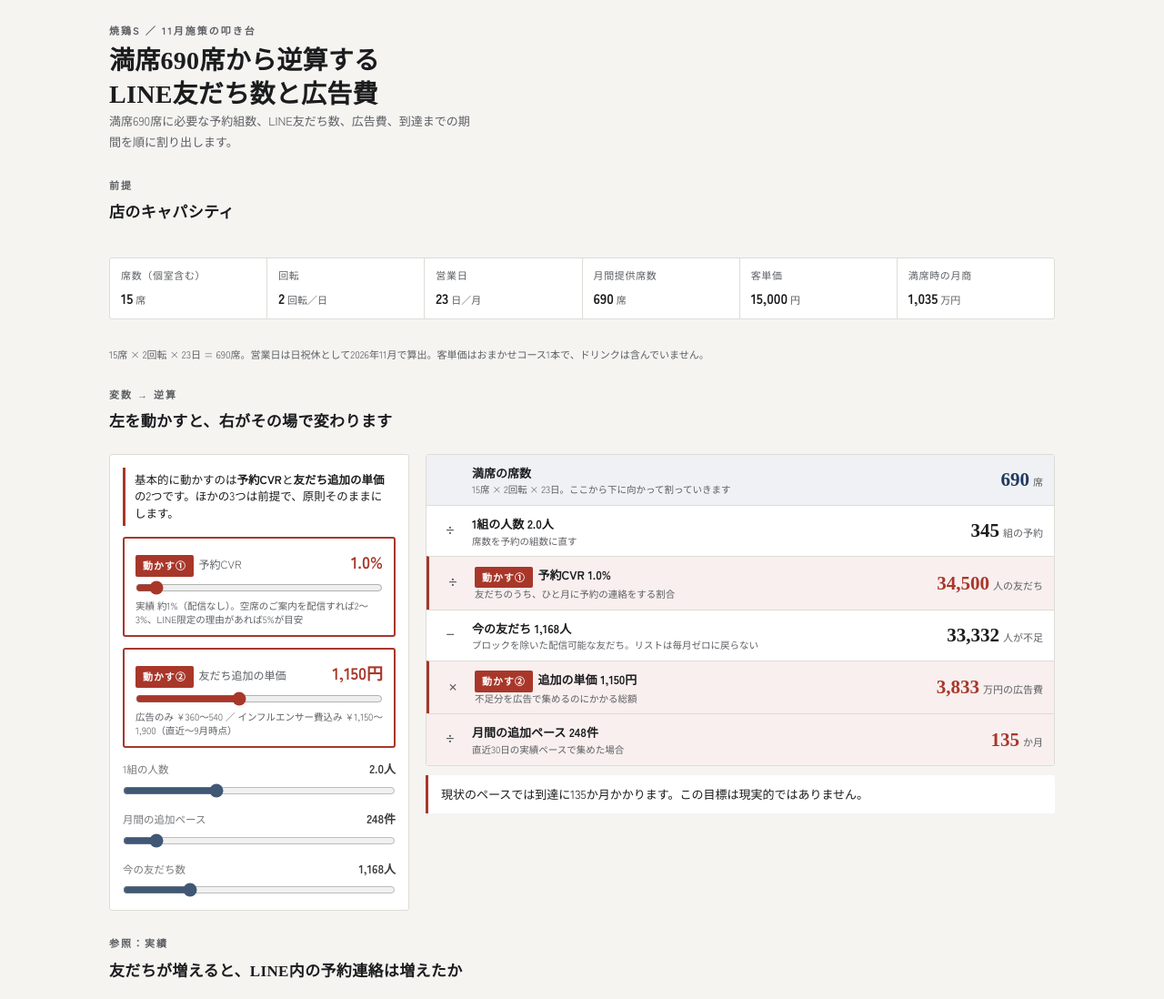
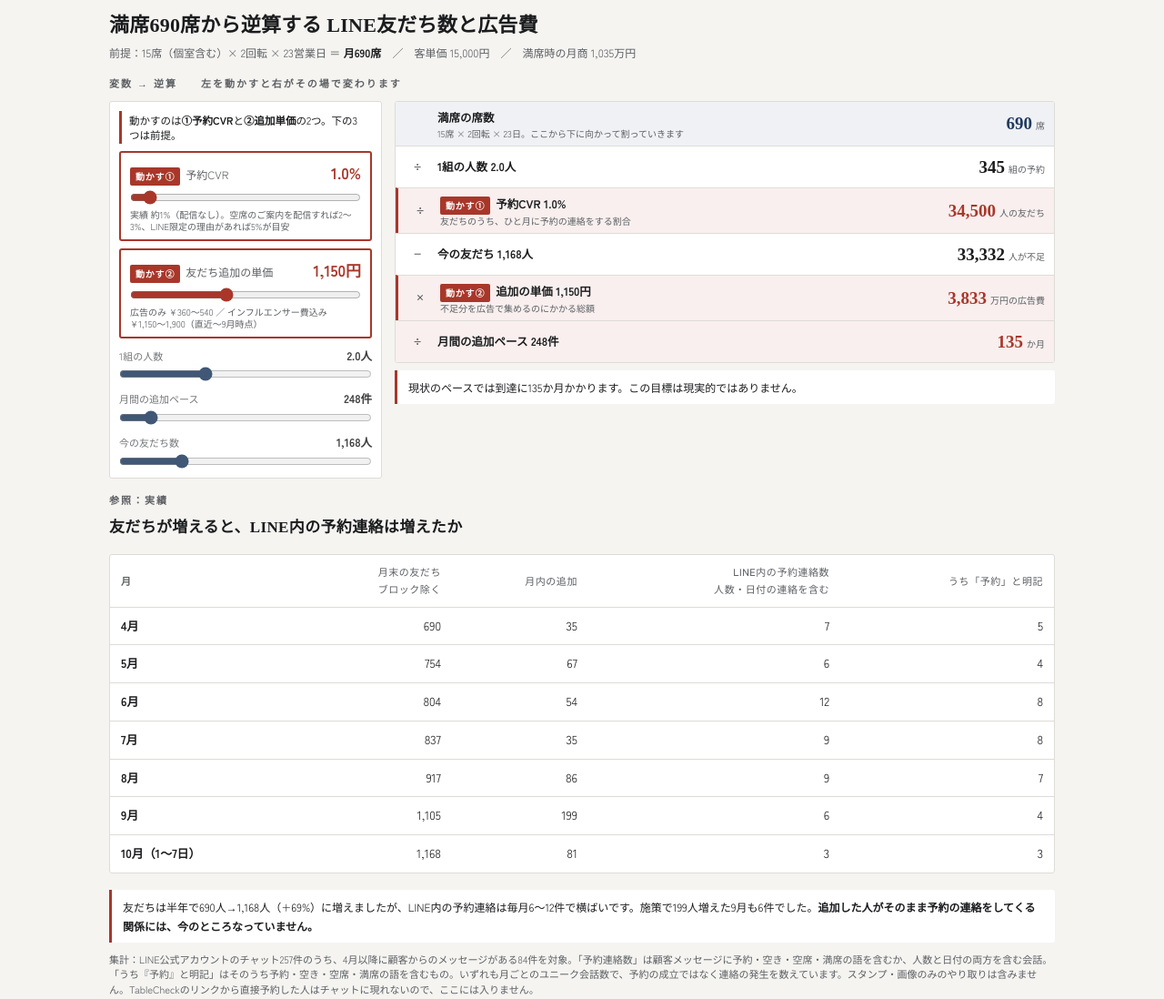
Before and after one commit to Maika-Sera/line-seat-sim, a plain HTML site: page index.html in a window 1280 px wide. Shown: the top 1098 px of the page at 91% size. Drawn offline with Linux system fonts and the light colour scheme; a web font is replaced by a local one.

Commit message:
ヘッダーと前提を1行にして初期表示を詰める
Co-Authored-By: Claude Fable 5.1 <noreply@anthropic.com>

```diff
--- a/index.html
+++ b/index.html
@@ -137,37 +137,52 @@ h2{font-size:17px}
 .rung .val{font-size:clamp(16px,2.4vw,21px)}
 .verdict{font-size:13px;padding:10px 14px;margin-top:10px}
 @media (max-width:760px){.sim{grid-template-columns:1fr}.ctl.sub .hint{display:block}}
+
+/* さらに詰める：ヘッダー1行・前提1行・はしごと変数を初期表示に収める */
+.wrap{gap:14px;padding-block:14px 40px}
+header.bar{display:flex;flex-direction:column;gap:4px}
+header.bar h1{font-size:clamp(17px,2.6vw,22px);line-height:1.3}
+.premise{font-size:12px;color:var(--soft);margin:0}
+.premise b{color:var(--ink)}
+.sim{gap:14px;grid-template-columns:minmax(240px,300px) 1fr}
+.sim .panel{gap:8px;padding:10px}
+.sim .panel-note{font-size:11.5px;padding:2px 8px;line-height:1.4}
+.ctl.key{padding:7px 10px}
+.ctl.key label b{font-size:17px}
+.ctl.key .hint{font-size:10px;line-height:1.35}
+.ctl.sub{gap:2px}
+.ctl.sub label{font-size:11px}
+.ctl.sub label b{font-size:12.5px}
+.ctl input[type=range]{height:16px}
+.rung{padding:6px 10px;gap:8px}
+.rung .op{font-size:15px}
+.rung .lbl b{font-size:12.5px}
+.rung .lbl small{display:none}
+.rung.key .lbl small,.rung:first-child .lbl small{display:block;font-size:10px}
+.rung .val{font-size:clamp(15px,2.1vw,19px)}
+.rung .val em{font-size:10px}
+.key-badge{font-size:10px;padding:1px 6px}
+.verdict{font-size:12px;padding:8px 12px;margin-top:8px}
+section{gap:10px}
 @media (max-width:420px){.wrap{gap:34px;padding-block:28px 48px}.rung{padding:12px 14px;gap:8px}}
 </style>
 </head>
 <body>
 <div class="wrap">
 
-<header>
-  <p class="eyebrow">焼鶏S ／ 11月施策の叩き台</p>
-  <h1>満席690席から逆算する<br>LINE友だち数と広告費</h1>
-  <p class="lede">満席690席に必要な予約組数、LINE友だち数、広告費、到達までの期間を順に割り出します。</p>
+<header class="bar">
+  <h1>満席690席から逆算する LINE友だち数と広告費</h1>
+  <p class="premise">前提：15席（個室含む）× 2回転 × 23営業日 ＝ <b>月690席</b>　／　客単価 15,000円　／　満席時の月商 1,035万円</p>
 </header>
 
-<section>
-  <div><p class="eyebrow">前提</p><h2>店のキャパシティ</h2></div>
-  <dl class="facts">
-    <div class="fact"><dt>席数（個室含む）</dt><dd>15<small>席</small></dd></div>
-    <div class="fact"><dt>回転</dt><dd>2<small>回転／日</small></dd></div>
-    <div class="fact"><dt>営業日</dt><dd>23<small>日／月</small></dd></div>
-    <div class="fact"><dt>月間提供席数</dt><dd>690<small>席</small></dd></div>
-    <div class="fact"><dt>客単価</dt><dd>15,000<small>円</small></dd></div>
-    <div class="fact"><dt>満席時の月商</dt><dd>1,035<small>万円</small></dd></div>
-  </dl>
-  <p class="hint">15席 × 2回転 × 23日 = 690席。営業日は日祝休として2026年11月で算出。客単価はおまかせコース1本で、ドリンクは含んでいません。</p>
-</section>
+
 
 <section>
-  <div><p class="eyebrow">変数 → 逆算</p><h2>左を動かすと、右がその場で変わります</h2></div>
+  <p class="eyebrow" style="margin:0">変数 → 逆算　　左を動かすと右がその場で変わります</p>
   <div class="sim">
     <div>
 <div class="panel">
-    <p class="panel-note">基本的に動かすのは<b>予約CVR</b>と<b>友だち追加の単価</b>の2つです。ほかの3つは前提で、原則そのままにします。</p>
+    <p class="panel-note">動かすのは<b>①予約CVR</b>と<b>②追加単価</b>の2つ。下の3つは前提。</p>
     <div class="ctl key">
       <label for="cvr"><span><span class="key-badge">動かす①</span>予約CVR</span> <b id="cvrV">1.0%</b></label>
       <input type="range" id="cvr" min="0.1" max="15" step="0.1" value="1">
```
